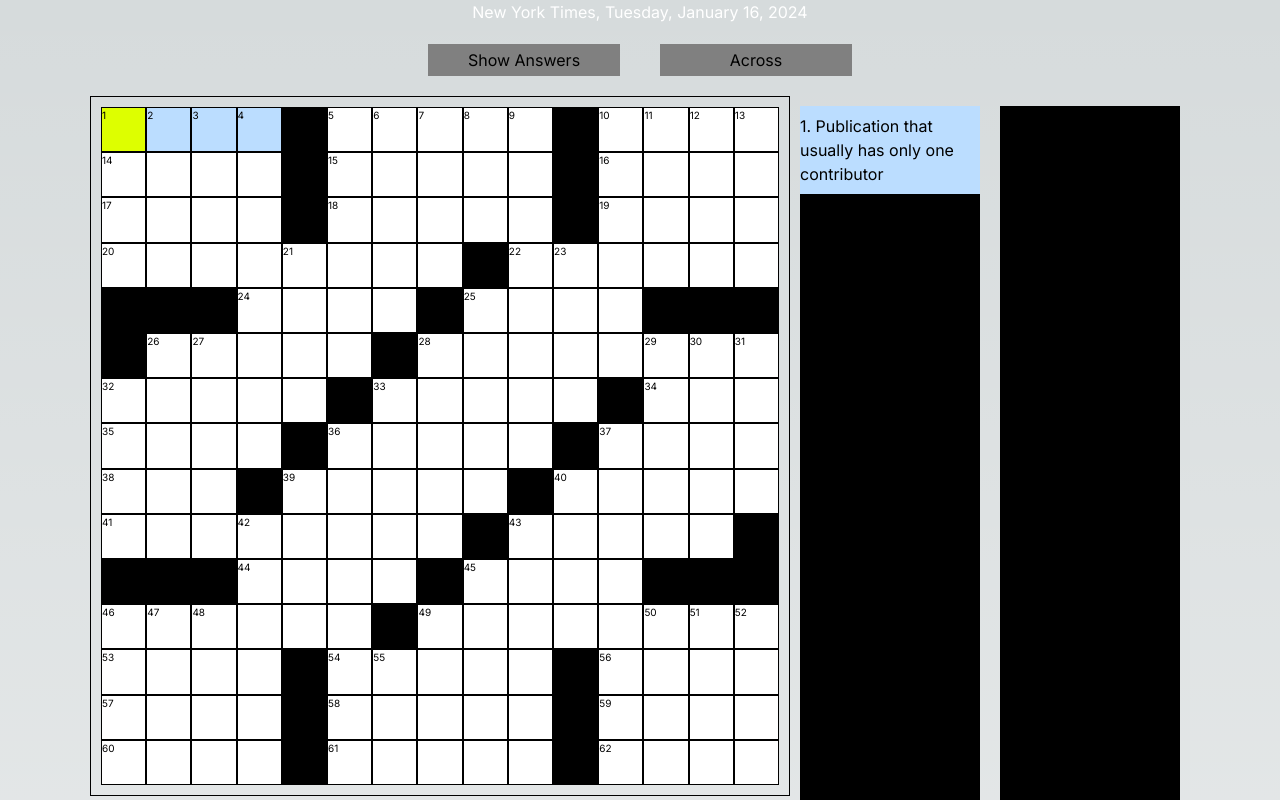
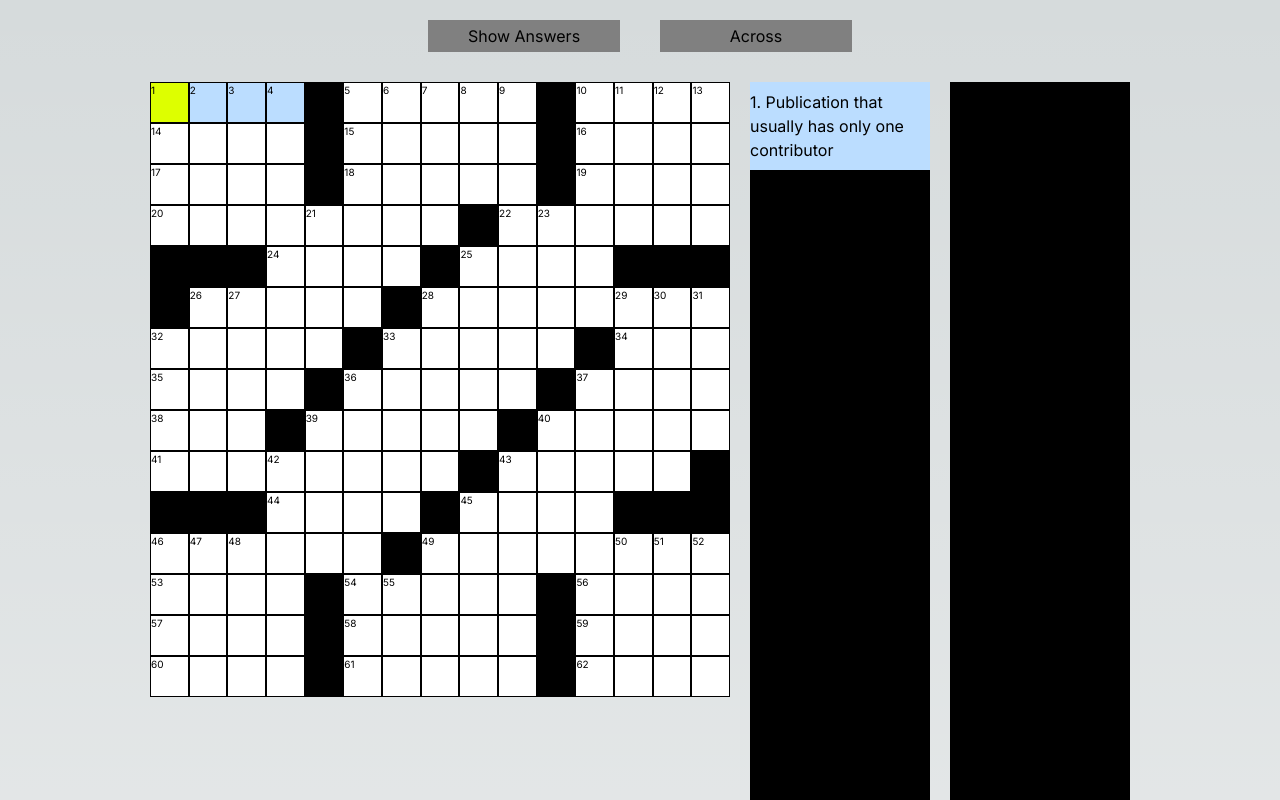
Before and after one commit to jdougross/crossword-frontend, a Next.js app: page / in a window 1280 px wide. Shown: the top 800 px of the page. Built offline with nearby package versions, Linux system fonts and the light colour scheme.

Commit message:
WIP leaner cell props

```diff
--- /dev/null
+++ b/src/app/Cell.tsx
@@ -0,0 +1,126 @@
+import { useContext, useState } from "react";
+import { GameContext } from "./page";
+import { CellProps, Direction } from "./types";
+import { Box, Flex, Input, Text } from "@chakra-ui/react";
+import { theme } from "./utils";
+
+export function Blank() {
+  return (
+    <Box
+      borderWidth={theme.border.width}
+      borderColor={theme.color.foreground}
+      bg={theme.color.foreground}
+      w="100%"
+      h="100%"
+    />
+  );
+}
+
+export function Cell({ row, col, index }: CellProps) {
+  const {
+    grid,
+    gridnums,
+    // clues,
+    size,
+    direction,
+    highlightedSquares,
+    selectedSquare,
+    allAnswersRevealed,
+    inputRefs,
+
+    setDirection,
+    setSelectedSquare,
+  } = useContext(GameContext);
+
+  const [userValue, setUserValue] = useState("");
+
+  // should there be a nextIndex: { across: number, down: number }
+  // property on each cell, rather than recompute so much?
+
+  function getNextIndex() {
+    let topOfClue = -1;
+    if (direction === Direction.DOWN) {
+      // normal down case, open square below
+      if (index + size.cols <= grid.length && grid[index + size.cols] != ".") {
+        return index + size.cols;
+      }
+
+      topOfClue = index;
+      while (topOfClue - size.cols >= 0 && grid[topOfClue] != ".") {
+        topOfClue -= size.cols;
+      }
+    }
+    let nextIndex = topOfClue === -1 ? index + 1 : topOfClue + 1;
+    // we're not finding the next DOWN clue very well here
+    while (grid[nextIndex] == ".") {
+      nextIndex++;
+    }
+
+    // if we finished the last clue, swap directions and go to the top
+    if (nextIndex >= grid.length) {
+      setDirection(
+        direction === Direction.ACROSS ? Direction.DOWN : Direction.ACROSS,
+      );
+      nextIndex = nextIndex % grid.length;
+    }
+
+    return nextIndex;
+  }
+
+  function handleInputChange(event: React.ChangeEvent<HTMLInputElement>) {
+    setUserValue(event.target.value.slice(-1).toUpperCase() || "");
+    const nextIndex = getNextIndex();
+    // handle edge case of end of puzzle - go back and switch directions
+    setSelectedSquare(nextIndex);
+    inputRefs[index].current?.blur();
+    inputRefs[nextIndex].current?.focus();
+  }
+
+  const cornerLabel = gridnums[index] != 0 ? gridnums[index] : "";
+
+  const backgroundColor = highlightedSquares.includes(index)
+    ? selectedSquare === index
+      ? "#DF0"
+      : theme.color.highlight
+    : theme.color.background;
+
+  return grid[index] == "." ? (
+    <Blank />
+  ) : (
+    <Flex
+      backgroundColor={backgroundColor}
+      borderWidth={theme.border.width}
+      borderColor={theme.color.foreground}
+      w="100%"
+      h="100%"
+      direction="column"
+    >
+      <Box h={"20%"}>
+        <Text
+          color={theme.color.foreground}
+          fontSize={10}
+          children={cornerLabel}
+        />{" "}
+        {/* OK OR NAH? */}
+      </Box>
+      <Flex w="100%" h="100%" align="center" justify="center">
+        {allAnswersRevealed ? (
+          <Text color={theme.color.foreground} children={grid[index]} />
+        ) : (
+          <Input
+            w="100%"
+            backgroundColor={backgroundColor}
+            textAlign={"center"}
+            textColor={theme.color.foreground}
+            _focusVisible={{ outline: "none", caretColor: "transparent" }}
+            value={userValue}
+            ref={inputRefs[index]}
+            onChange={handleInputChange}
+            onFocus={() => setSelectedSquare(index)}
+            autoFocus={selectedSquare === index}
+          />
+        )}
+      </Flex>
+    </Flex>
+  );
+}
--- a/src/app/page.tsx
+++ b/src/app/page.tsx
@@ -1,203 +1,52 @@
 "use client";
 
 import data from "./data.json";
-import {
-  Box,
-  Button,
-  Flex,
-  Heading,
-  Input,
-  List,
-  Text,
-} from "@chakra-ui/react";
-import next from "next";
+import { Box, Button, Flex, List, Text } from "@chakra-ui/react";
 import React, { createContext, createRef, useContext, useState } from "react";
+import { CellProps, ClueProps, Direction, GameContextType } from "./types";
+import { theme } from "./utils";
+import { Cell } from "./Cell";
 
-enum Direction {
-  ACROSS,
-  DOWN,
+export const GameContext = createContext({} as GameContextType);
+
+// maybe make this a child-agnostic layout?
+function Grid() {
+  const {
+    size: { rows, cols },
+  } = useContext(GameContext);
+
+  const cells: CellProps[][] = [];
+  for (let r = 0; r < rows; r++) {
+    let row: CellProps[] = [];
+    for (let c = 0; c < cols; c++) {
+      const index = r * cols + c;
+
+      // maybe add "nextIndex.Across / .Down to this object?"
+      // more efficient to track activeClue AND activeSquare? is that redundant / complicated?
+      row.push({
+        index,
+        // row: r,
+        // col: c,
+      });
+    }
+    cells.push(row);
   }
 
-const theme = {
-  border: {
-    width: "1px",
-  },
-  color: {
-    background: "white",
-    foreground: "black",
-    highlight: "#BDF",
-  },
-};
+  const fullSize = { w: "100%", h: "100%" };
 
-interface Cell {
-  correctEntry: string;
-  index: number;
-  ref: React.RefObject<HTMLInputElement>;
-  squareNumber: number;
-  userEntry: string;
-}
-
-function Blank() {
   return (
-    <Box
-      borderWidth={theme.border.width}
-      borderColor={theme.color.foreground}
-      bg={theme.color.foreground}
-      w="100%"
-      h="100%"
-    />
-  );
-}
-
-interface SquareProps {
-  cell: Cell;
-}
-
-function Square({ cell }: SquareProps) {
-  const {
-    direction,
-    grid,
-    isRevealed,
-    highlightedSquares,
-    inputRefs,
-    selectedSquare,
-    setDirection,
-    setSelectedSquare,
-    size,
-  } = useContext(GameContext);
-  const { correctEntry, index, ref, squareNumber, userEntry } = cell;
-
-  const [userValue, setUserValue] = useState(userEntry);
-
-  function getNextIndex() {
-    let topOfClue = -1;
-    if (direction === Direction.DOWN) {
-      // normal down case, open square below
-      if (index + size.cols <= grid.length && grid[index + size.cols] != ".") {
-        return index + size.cols;
-      }
-
-      topOfClue = index;
-      while (topOfClue - size.cols >= 0 && grid[topOfClue] != ".") {
-        topOfClue -= size.cols;
-      }
-    }
-    let nextIndex = topOfClue === -1 ? index + 1 : topOfClue + 1;
-    // we're not finding the next DOWN clue very well here
-    while (grid[nextIndex] == ".") {
-      nextIndex++;
-    }
-
-    // if we finished the last clue, swap directions and go to the top
-    if (nextIndex >= grid.length) {
-      setDirection(
-        direction === Direction.ACROSS ? Direction.DOWN : Direction.ACROSS,
-      );
-      nextIndex = nextIndex % grid.length;
-    }
-
-    console.log(`NEXT INDEX: ${nextIndex}`);
-    return nextIndex;
-  }
-
-  function handleInputChange(event: React.ChangeEvent<HTMLInputElement>) {
-    setUserValue(event.target.value.slice(-1).toUpperCase() || "");
-    const nextIndex = getNextIndex();
-    // handle edge case of end of puzzle - go back and switch directions
-    setSelectedSquare(nextIndex);
-    inputRefs[index].current?.blur();
-    inputRefs[nextIndex].current?.focus();
-  }
-
-  const backgroundColor = highlightedSquares.includes(index)
-    ? selectedSquare === index
-      ? "#DF0"
-      : theme.color.highlight
-    : theme.color.background;
-
-  return correctEntry == "." ? (
-    <Blank />
-  ) : (
-    <Flex
-      backgroundColor={backgroundColor}
-      borderWidth={theme.border.width}
-      borderColor={theme.color.foreground}
-      w="100%"
-      h="100%"
-      direction="column"
-    >
-      <Box h={"20%"}>
-        <Text
-          color={theme.color.foreground}
-          fontSize={10}
-          children={squareNumber || ""}
-        />{" "}
-        {/* OK OR NAH? */}
-      </Box>
-      <Flex w="100%" h="100%" align="center" justify="center">
-        {isRevealed ? (
-          <Text color={theme.color.foreground} children={correctEntry} />
-        ) : (
-          <Input
-            w="100%"
-            backgroundColor={backgroundColor}
-            textAlign={"center"}
-            textColor={theme.color.foreground}
-            _focusVisible={{ outline: "none", caretColor: "transparent" }}
-            value={userValue}
-            ref={ref}
-            onChange={handleInputChange}
-            onFocus={() => setSelectedSquare(index)}
-            autoFocus={selectedSquare === index}
-          />
-        )}
-      </Flex>
-    </Flex>
-  );
-}
-
-function Grid({ rows }: { rows: Cell[][] }) {
-  return (
-    <Box bg={theme.color.background} w="100%">
-      <Flex
-        h="100%"
-        direction="column"
-        align="space-between"
-        justify="space-between"
-      >
-        {rows.map((row, rowIndex) => (
-          <Flex
-            h="100%"
-            direction="row"
-            alignItems="center"
-            justifyContent={"space-between"}
-            key={JSON.stringify(row)}
-          >
-            {row.map((cell, colIndex) => (
-              <Square cell={cell} key={`${colIndex}${cell.correctEntry}`} />
+    <Box bg={theme.color.background} {...fullSize}>
+      <Flex {...fullSize} direction="column">
+        {" "}
+        {cells.map((row, indexR) => (
+          <Flex {...fullSize} key={`row-${indexR}`}>
+            {row.map((cell, indexC) => (
+              <Cell {...cell} key={`cell-${indexR}:${indexC}`} />
             ))}
           </Flex>
         ))}
       </Flex>
     </Box>
-  );
-}
-
-function HeaderSection({
-  author,
-  date,
-  title,
-}: {
-  author: string;
-  date: string;
-  title: string;
-}) {
-  return (
-    <Flex direction="column" align="center" justify="space-between" w="100%">
-      <Heading color={theme.color.background}>{title}</Heading>
-      {/* <Heading color={theme.color.background}>{date}</Heading> */}
-      {/* <Heading color={theme.color.background}>{`by ${author}`}</Heading> */}
-    </Flex>
   );
 }
 
@@ -253,27 +102,14 @@ function Clues({ across, down }: { across: string[]; down: string[] }) {
   );
 }
 
-const GameContext = createContext({
-  isRevealed: false,
-  direction: Direction.ACROSS,
-  grid: [] as string[],
-  gridnums: [] as number[],
-  highlightedClueNumber: 1,
-  highlightedSquares: [0],
-  inputRefs: [] as React.RefObject<HTMLInputElement>[],
-  size: { rows: 0, cols: 0 },
-  selectedSquare: 0,
-  setDirection: (d: Direction) => {},
-  setSelectedSquare: (i: number) => {},
-});
-
 function Crossword() {
-  const [isRevealed, setIsRevealed] = useState(false);
+  const [allAnswersRevealed, setAllAnswersRevealed] = useState(false);
   const [direction, setDirection] = useState(Direction.ACROSS);
   const [selectedSquare, setSelectedSquare] = useState(0);
 
-  const { author, date, clues, grid, gridnums, size, title } = data;
+  const { clues, grid, gridnums, size } = data;
 
+  function deriveHighlightedSquares(): Array<number> {
     let highlightedSquares: number[] = [selectedSquare];
 
     if (direction === Direction.ACROSS) {
@@ -283,7 +119,12 @@ function Crossword() {
         highlightedSquares.push(l);
         l--;
       }
-    while (grid[r] != "." && r >= 0 && r < grid.length && r % size.rows != 0) {
+      while (
+        grid[r] != "." &&
+        r >= 0 &&
+        r < grid.length &&
+        r % size.rows != 0
+      ) {
         highlightedSquares.push(r);
         r++;
       }
@@ -299,61 +140,52 @@ function Crossword() {
         b += size.cols;
       }
     }
-  let highlightedClueIndex = Math.min(...highlightedSquares);
+    return highlightedSquares;
+  }
+
+  function deriveHighlightedClueNumber(highlighted: Array<number>) {
+    let highlightedClueIndex = Math.min(...highlighted);
     let highlightedClueNumber =
       highlightedClueIndex == -1 ? 1 : gridnums[highlightedClueIndex];
+    return highlightedClueNumber;
+  }
+
+  const highlightedSquares = deriveHighlightedSquares();
+  const highlightedClueNumber = deriveHighlightedClueNumber(highlightedSquares);
 
   // test for accurate puzzle size?
-  const gridRows: Cell[][] = [];
+  const cells: CellProps[][] = [];
   const inputRefs = Array.from(
     { length: grid.length },
     () => React.createRef() as React.RefObject<HTMLInputElement>,
   );
 
-  for (let r = 0; r < size.rows; r++) {
-    let gridRow = [];
-    let chars = grid.slice(r * size.cols, (r + 1) * size.cols);
-    let nums = gridnums.slice(r * size.cols, (r + 1) * size.cols);
-
-    for (let c = 0; c < size.cols; c++) {
-      const index = r * size.cols + c;
-      gridRow.push({
-        correctEntry: chars[c],
-        index,
-        ref: inputRefs[index],
-        squareNumber: nums[c],
-        userEntry: "",
-      });
-    }
-
-    gridRows.push(gridRow);
-  }
-
-  const dim = 700;
+  const dim = 600;
   const dimensions = {
     w: dim,
     h: dim,
     padding: "10px",
   };
 
-  return (
-    <Flex direction="column" justify="space-between" align="center">
-      <GameContext.Provider
-        value={{
-          isRevealed,
+  const contextValue = {
+    allAnswersRevealed,
     direction,
+    cells,
     grid,
     gridnums,
-          highlightedClueNumber,
+    highlightedClueNumber: 1,
     highlightedSquares,
     inputRefs,
     selectedSquare,
     size,
-          setDirection: (d) => setDirection(d),
-          setSelectedSquare: (i) => setSelectedSquare(i),
-        }}
-      >
-        <HeaderSection author={author} date={date} title={title} />
+    setDirection: (d: Direction) => setDirection(d),
+    setSelectedSquare: (i: number) => setSelectedSquare(i),
+  };
+
+  return (
+    <Flex direction="column" justify="space-between" align="center">
+      <GameContext.Provider value={contextValue}>
+        {/* <HeaderSection author={author} date={date} title={title} /> */}
         <Flex
           direction="row"
           w="100%"
@@ -365,9 +197,9 @@ function Crossword() {
             background="gray"
             margin={20}
             padding={4}
-            onClick={() => setIsRevealed(!isRevealed)}
+            onClick={() => setAllAnswersRevealed(!allAnswersRevealed)}
           >
-            <Text>{isRevealed ? "Hide Answers" : "Show Answers"}</Text>
+            <Text>{allAnswersRevealed ? "Hide Answers" : "Show Answers"}</Text>
           </Button>
           <Button
             w="15%"
@@ -386,12 +218,8 @@ function Crossword() {
           </Button>
         </Flex>
         <Flex>
-          <Flex
-            {...dimensions}
-            borderWidth={theme.border.width}
-            borderColor={theme.color.foreground}
-          >
-            <Grid rows={gridRows} />
+          <Flex {...dimensions}>
+            <Grid />
           </Flex>
           <Flex>
             <Clues {...clues} />
--- /dev/null
+++ b/src/app/types.ts
@@ -0,0 +1,40 @@
+export enum Direction {
+  ACROSS,
+  DOWN,
+}
+
+export interface CellProps {
+  index: number;
+  row?: number;
+  col?: number;
+  // ref: React.RefObject<HTMLInputElement>;
+  // cornerLabel: number;
+  // correctEntry: string;
+  // userEntry: string;
+}
+
+export interface Coordinate {
+  row: number;
+  col: number;
+}
+
+export interface ClueProps {
+  number: number;
+  clue: string;
+  startingCoordinate: Coordinate;
+}
+
+export interface GameContextType {
+  allAnswersRevealed: boolean;
+  direction: Direction;
+  cells: CellProps[][];
+  grid: string[];
+  gridnums: number[];
+  highlightedClueNumber: number;
+  highlightedSquares: number[];
+  inputRefs: Array<React.RefObject<HTMLInputElement>>;
+  selectedSquare: number;
+  size: { rows: number; cols: number };
+  setDirection: (d: Direction) => void;
+  setSelectedSquare: (i: number) => void;
+}
--- /dev/null
+++ b/src/app/utils.tsx
@@ -0,0 +1,30 @@
+import { Box, Flex, Heading } from "@chakra-ui/react";
+
+export const theme = {
+  border: {
+    width: "1px",
+  },
+  color: {
+    background: "white",
+    foreground: "black",
+    highlight: "#BDF",
+  },
+};
+
+export function HeaderSection({
+  author,
+  date,
+  title,
+}: {
+  author: string;
+  date: string;
+  title: string;
+}) {
+  return (
+    <Flex direction="column" align="center" justify="space-between" w="100%">
+      <Heading color={theme.color.background}>{title}</Heading>
+      {/* <Heading color={theme.color.background}>{date}</Heading> */}
+      {/* <Heading color={theme.color.background}>{`by ${author}`}</Heading> */}
+    </Flex>
+  );
+}
```
Lines whose indentation alone changed are shown as unchanged.
